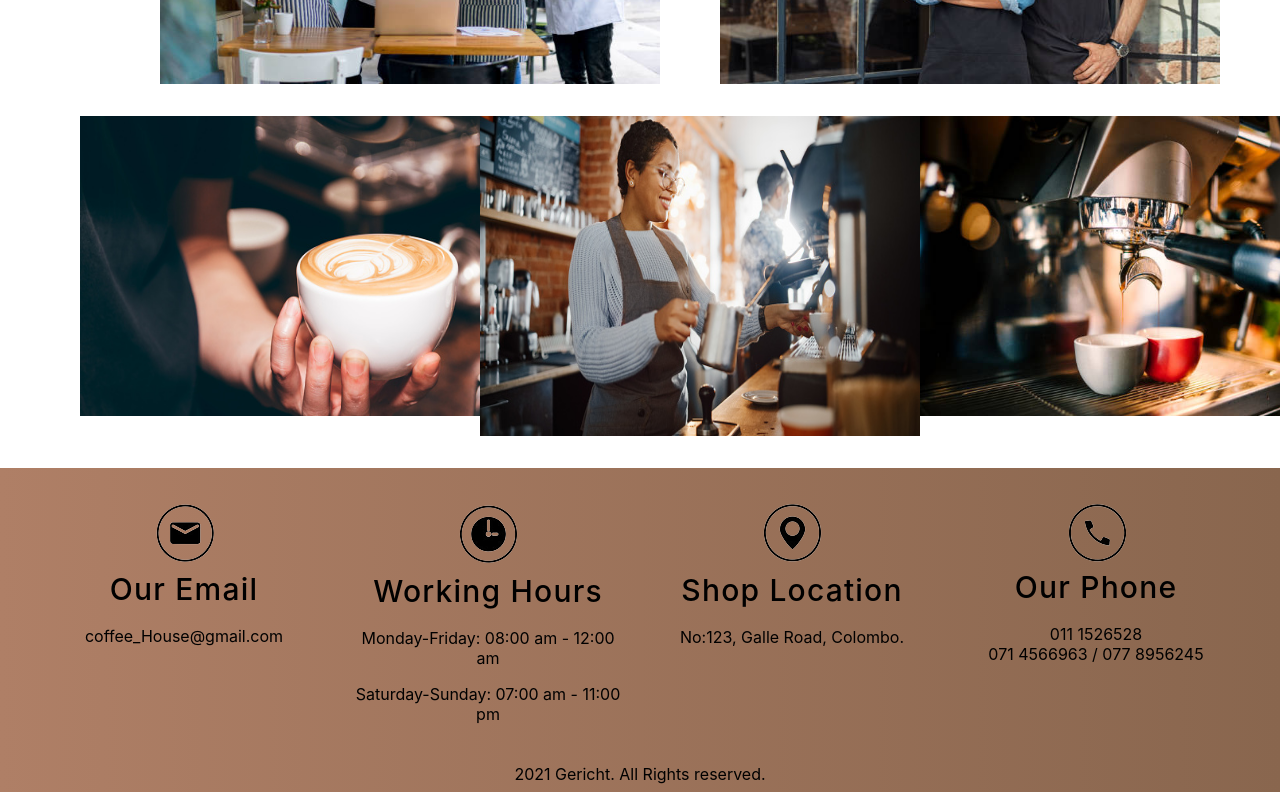
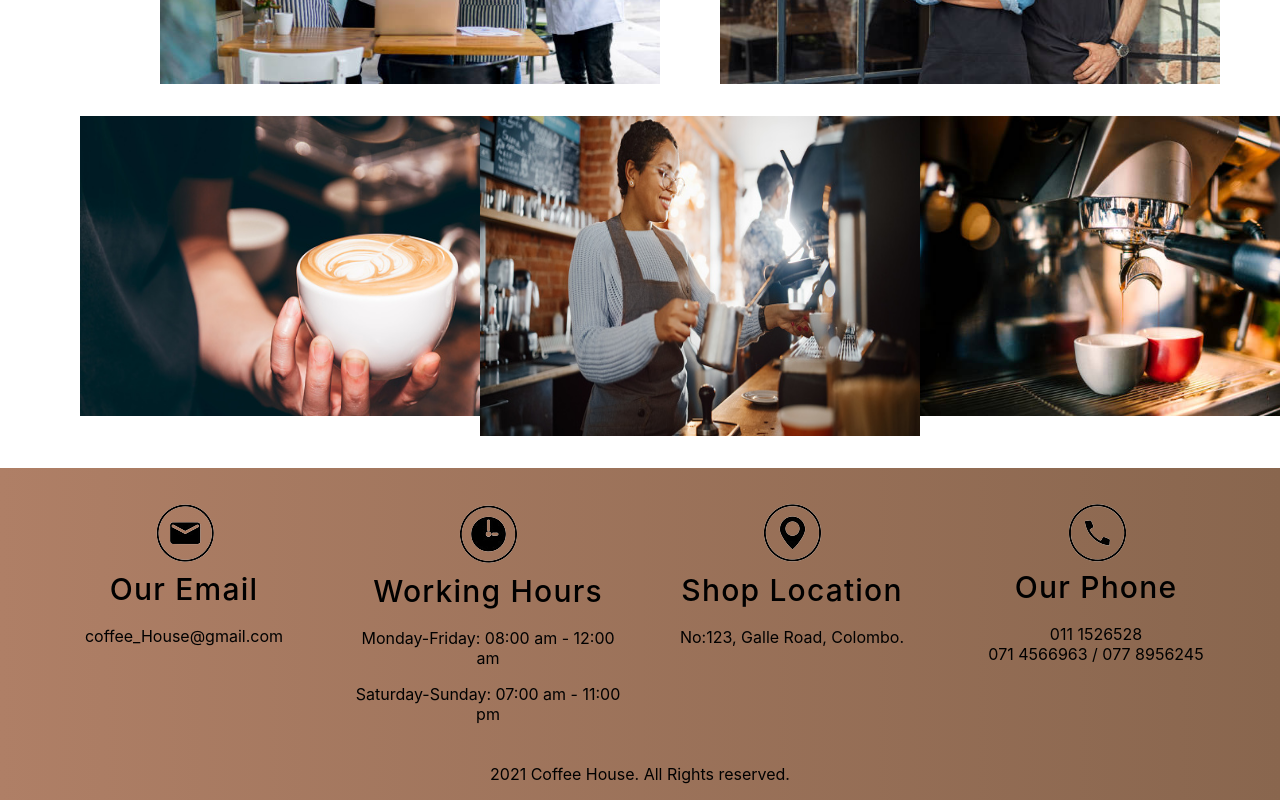
Before and after one commit to PamodaSilva/Final-Project-CoffeeHouse, a React (Create React App) app: page / in a window 1280 px wide. Shown: the part 2708-3508 px from the top of the page. Built offline with nearby package versions, Linux system fonts and the light colour scheme.

Commit message:
Edit Footer

```diff
--- a/src/root/frontend/components/Footer.css
+++ b/src/root/frontend/components/Footer.css
@@ -48,7 +48,7 @@
 
 .footer__copyright {
     margin-top: 1.5em;
-    margin-bottom: .5em;
+    margin-bottom: 1em;
 }
 
 @media screen and (min-width: 2000px) {
--- a/src/root/frontend/components/Footer.js
+++ b/src/root/frontend/components/Footer.js
@@ -40,7 +40,7 @@ function Footer() {
     </div>
 
     <div className="footer__copyright">
-      <p >2021 Gericht. All Rights reserved.</p>
+      <p >2021 Coffee House. All Rights reserved.</p>
     </div>
 
   </div>
```
